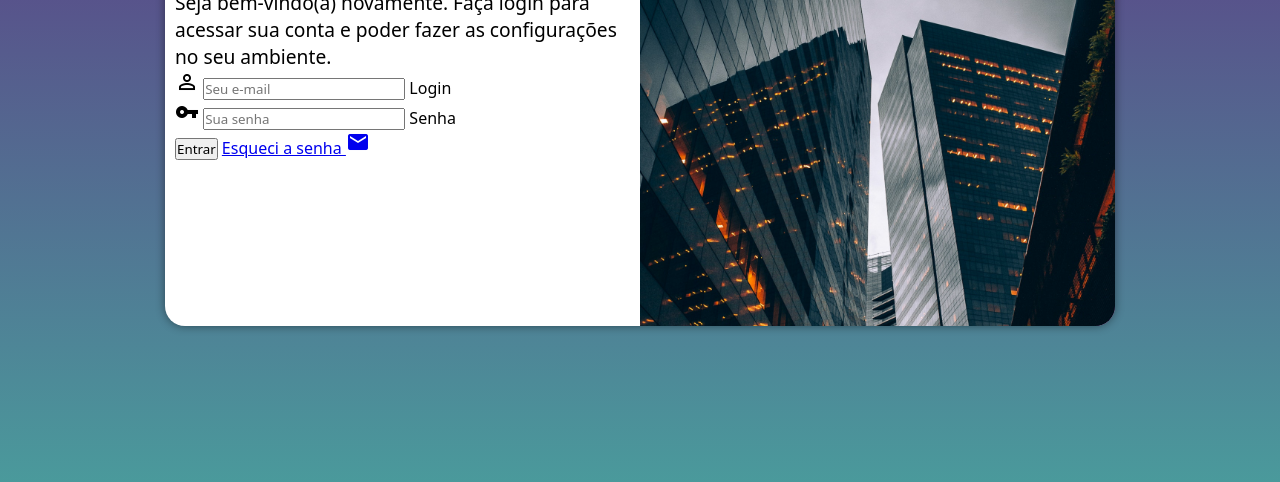
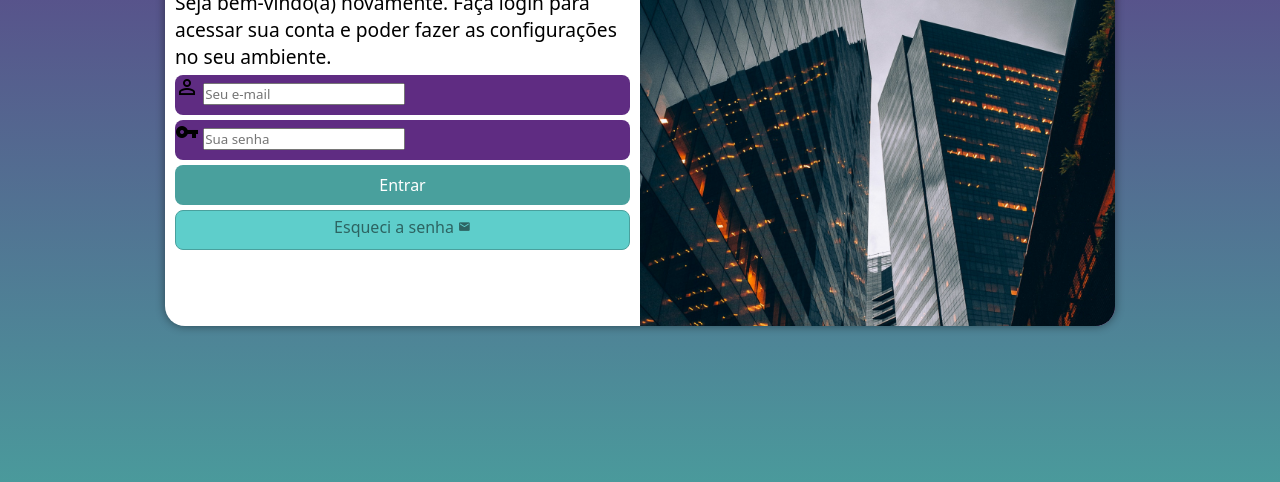
Before and after one commit to claudiorico/projeto-login, a plain HTML site: page index.html in a window 1280 px wide. Shown: the part 274-756 px from the top of the page. Drawn offline with Linux system fonts and the light colour scheme.

Commit message:
configuração botões

```diff
--- a/estilos/style.css
+++ b/estilos/style.css
@@ -64,3 +64,51 @@ div#formulario > h1 {
 div#formulario > p {
     font-size: 0.8em;
 }
+
+form > div.campo {
+    background-color: var(--cor2);
+    display: block;
+    width: 100%;
+    height: 40px;
+    border-radius: 8px;
+    margin: 5px 0px;
+
+}
+
+div.campo > label {
+    display: none;
+}
+
+form > input[type=submit] {
+    display: block;
+    font-size: 1em;
+    width: 100%;
+    height: 40px;
+    background-color: var(--cor1);
+    color: white;
+    border: none;
+    border-radius: 8px;
+}
+
+form > input[type=submit]:hover {
+    background-color: #22504e;
+}
+
+form > a.botao {
+    display: block;
+    text-align: center;
+    font-size: 1em;
+    width: 100%;
+    height: 40px;
+    padding-top: 5px;
+    margin-top: 5px;
+    background-color: #5ececb;
+    color: #2d6462;
+    border: 1px solid #49a09d;
+    border-radius: 8px;
+    text-decoration: none;
+}
+
+form > a.botao > span {
+    font-size: 0.8em;
+}
--- a/index.html
+++ b/index.html
@@ -33,8 +33,8 @@
                         <input type="password" name="senha" id="isenha" placeholder="Sua senha" autocomplete="current-password" required minlength="8" maxlength="20">
                         <label for="isenha">Senha</label>
                     </div>
-                    <input type="submit" value="Entrar">
-                    <a href="esqueci.html">
+                    <input type="submit" value="Entrar" class="botao">
+                    <a href="esqueci.html" class="botao">
                         Esqueci a senha <span class="material-icons">mail</span>
                     </a>
                 </form>
```
